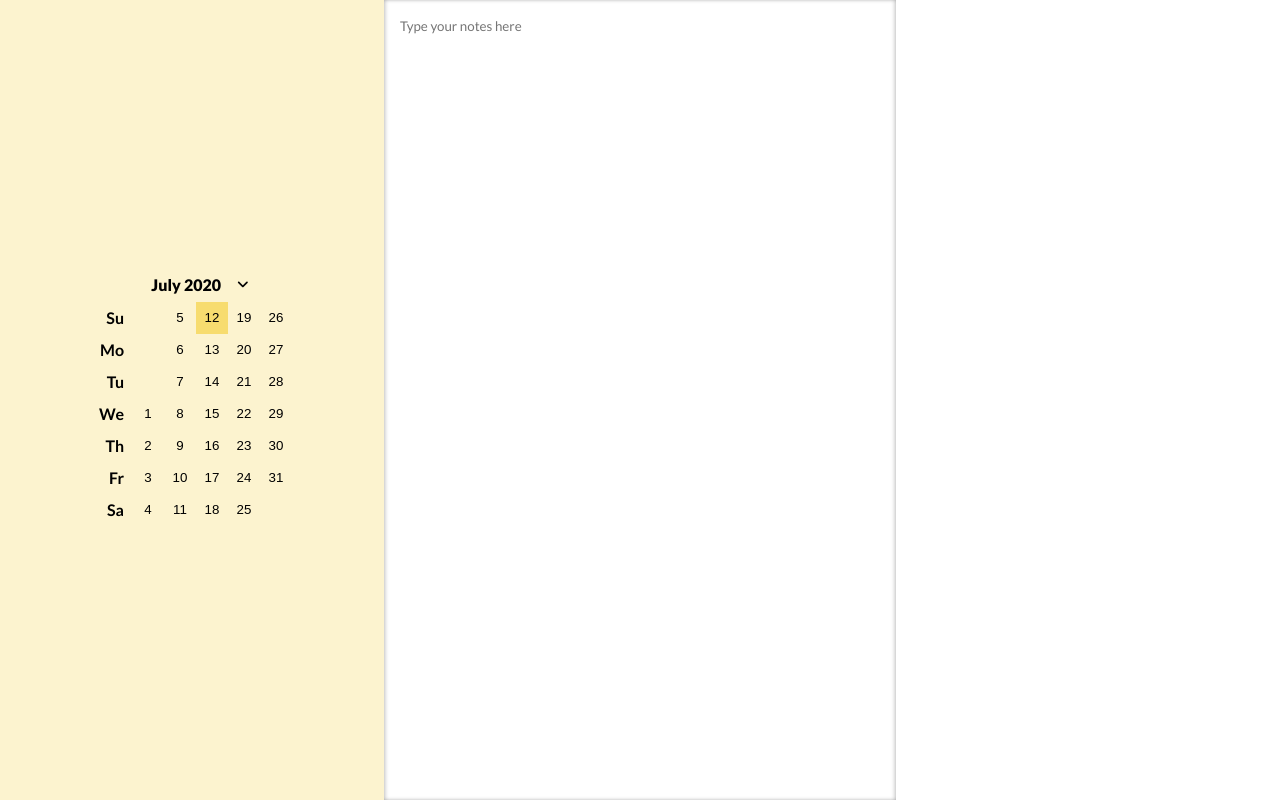
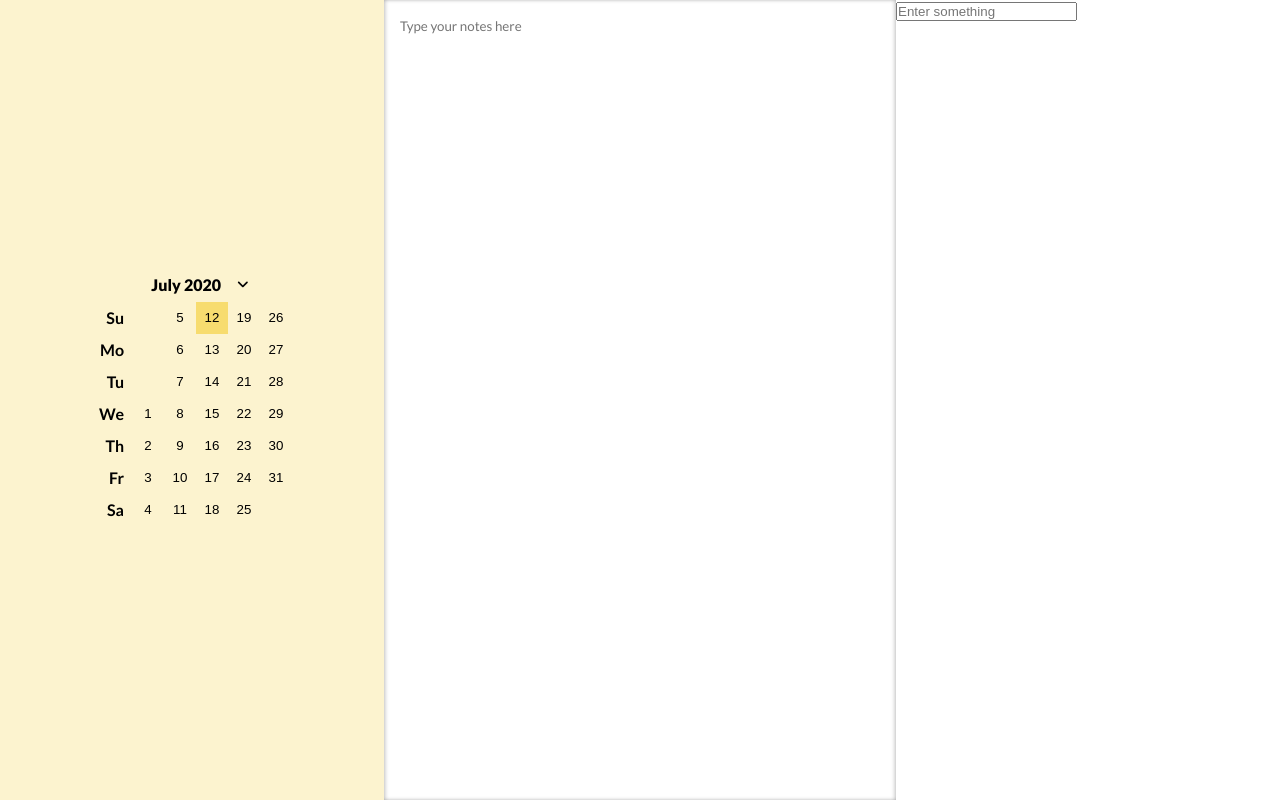
Before and after one commit to jnguyen9763/notetaker, a React (Create React App) app: page / in a window 1280 px wide. Built offline with nearby package versions, Linux system fonts and the light colour scheme.

Commit message:
added basic functioning list

```diff
--- a/src/components/App/App.js
+++ b/src/components/App/App.js
@@ -2,12 +2,16 @@ import React from 'react';
 import styles from './App.module.css';
 import Calendar from '../Calendar/Calendar'
 import Notes from '../Notes/Notes'
+import List from '../List/List'
 
 export default function App() {
   return (
     <div className={styles.App}>
       <Calendar />
       <Notes />
+      <div className={styles.col}>
+        <List />
+      </div>
     </div>
   );
 }
--- a/src/components/App/App.module.css
+++ b/src/components/App/App.module.css
@@ -3,3 +3,8 @@
 	height: 100%;
 	display: flex;
 }
+
+.col {
+	display: flex;
+	flex-direction: column;
+}
--- /dev/null
+++ b/src/components/List/List.js
@@ -0,0 +1,33 @@
+import React, { useState } from 'react';
+import styles from './List.module.css';
+
+export default function List() {
+	const [input, setInput] = useState('');
+	const [items, setItems] = useState([]);
+
+	const updateList = e => {
+		e.preventDefault();
+		setItems([...items, input]);
+		setInput('');
+	}
+
+	const displayListItems = () => {
+		return items.map(item => <div className={styles.listItem}>{item}</div>)
+	}
+
+	return (
+		<div className={styles.List}>
+			<div className={styles.listItems}>
+				{displayListItems()}
+			</div>
+			<form onSubmit={(e) => updateList(e)}>
+				<input
+					type='text'
+					placeholder='Enter something'
+					value={input}
+					onChange={(e) => setInput(e.target.value)}
+				/>
+			</form>
+		</div>
+	);
+}
--- /dev/null
+++ b/src/components/List/List.module.css
@@ -0,0 +1,4 @@
+.List {
+	width: 30%;
+	height: 50%;
+}
```
